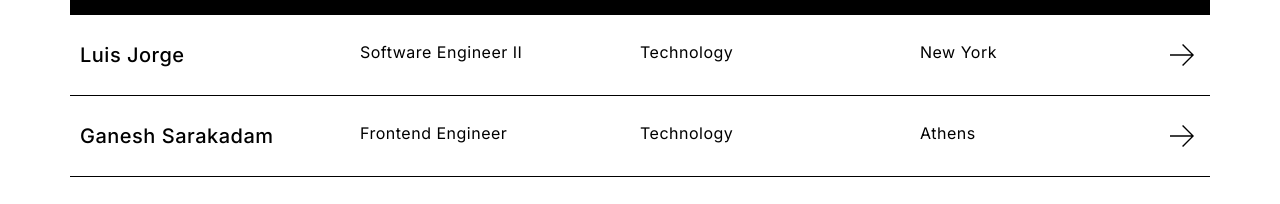
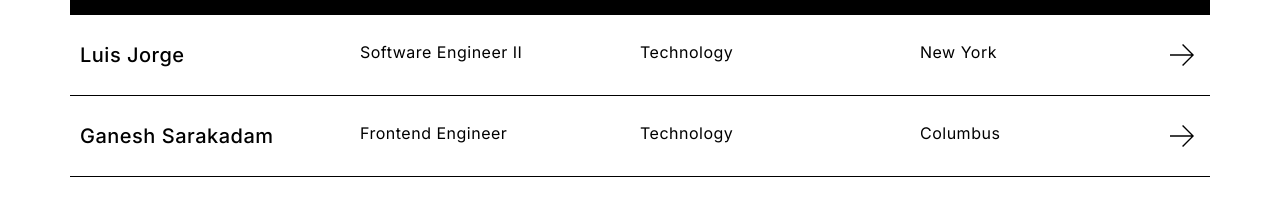
Before and after one commit to 3um-Group/3UM_Website, a Next.js app: page /people in a window 1280 px wide. Shown: the part 1980-2184 px from the top of the page. Built offline with nearby package versions, Linux system fonts and the light colour scheme.

Commit message:
Hover changes

```diff
--- a/app/(root)/people/page.tsx
+++ b/app/(root)/people/page.tsx
@@ -436,7 +436,7 @@ const page = () => {
       name: "Ganesh Sarakadam",
       title: "Frontend Engineer",
       business: "Technology",
-      location: "Athens",
+      location: "Columbus",
       // href: "https://www.blackstone.com/people/qasim-abbas/",
       dialogId: "bio-lightbox-5479",
 
@@ -691,7 +691,7 @@ insights from large volumes of data, in an automated, optimized, dynamized and s
   const locOptions = [
     { value: "All", label: "All" },
     { value: "New York", label: "New York" },
-    { value: "Athens", label: "Athens" },
+    { value: "Columbus", label: "Columbus" },
     { value: "Carrollton", label: "Carrollton" },
     { value: "Los Angeles", label: "Los Angeles" },
     { value: "Tucson", label: "Tucson" },
```
Also changed, not shown: app/(root)/people/page.css.
